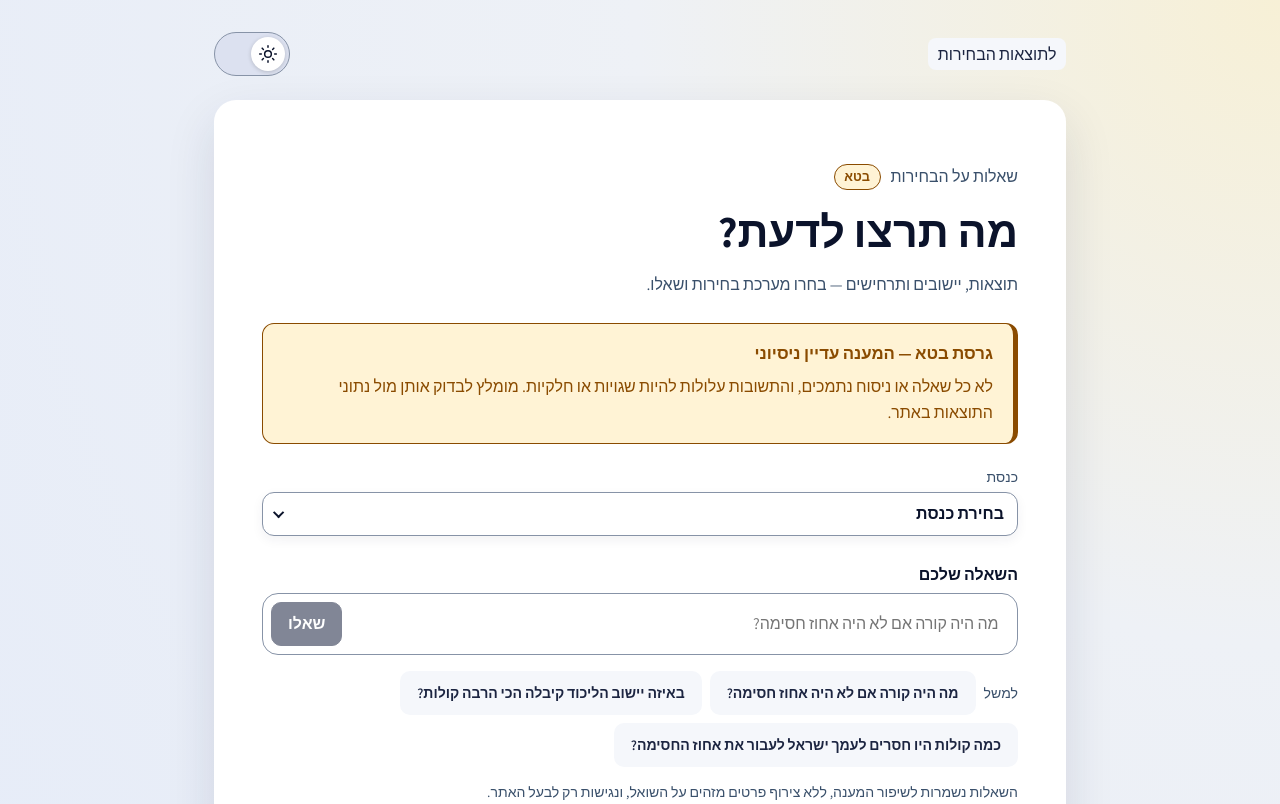
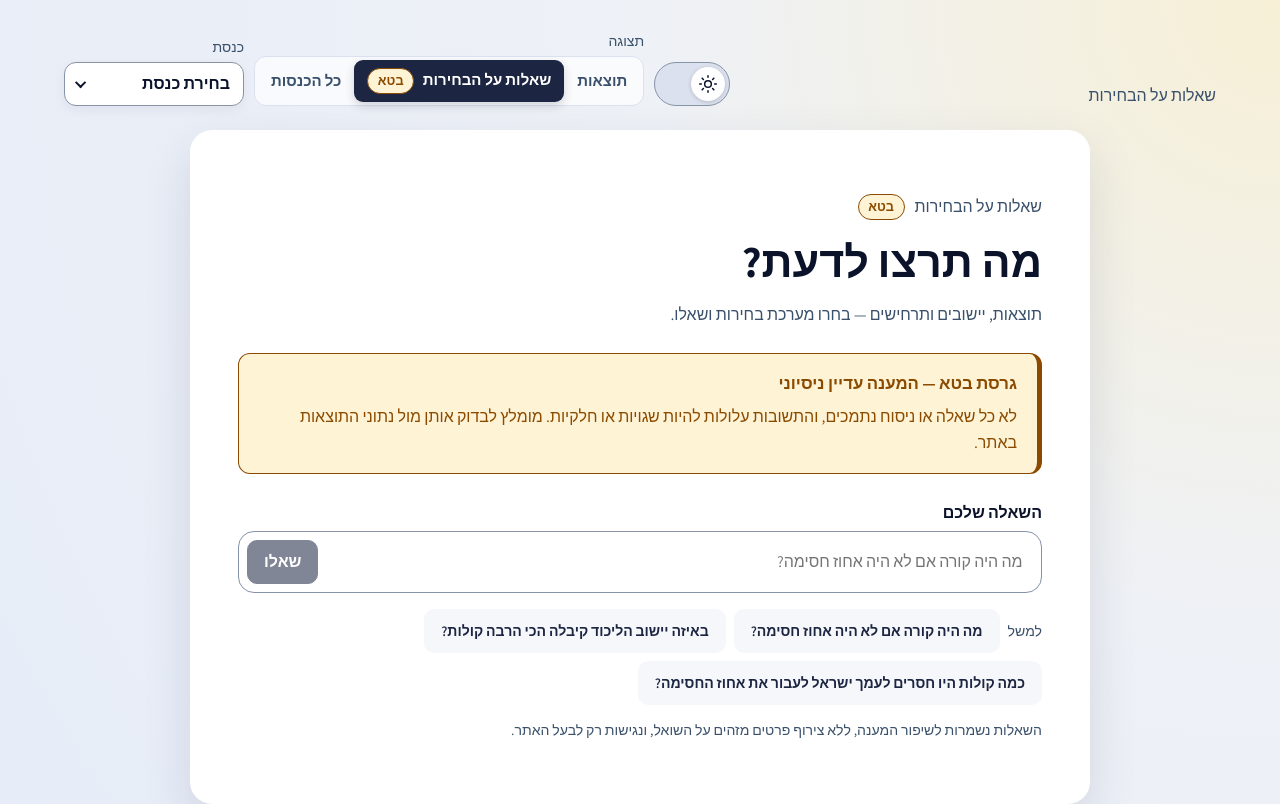
Before and after one commit to EladHeller/israel-elections, a React (Vite) app in the folder elections-client/: page /questions in a window 1280 px wide. Shown: the top 804 px of the page. Built offline with nearby package versions, Linux system fonts and the light colour scheme.

Commit message:
Integrate election questions into the shared navigation tabs (#569)
* Integrate election questions into the shared navigation tabs

* Verify question tab navigation with and without a selected election

```diff
--- a/elections-client/src/components/AppHeader.tsx
+++ b/elections-client/src/components/AppHeader.tsx
@@ -24,6 +24,7 @@ const VIEW_OPTIONS: { value: AppViewMode; label: string }[] = [
   { value: 'simulator', label: 'סימולטור' },
   { value: 'research', label: 'מחקר מפלגות' },
   { value: 'localities', label: 'יישובים' },
+  { value: 'questions', label: 'שאלות על הבחירות' },
   { value: 'summary', label: 'כל הכנסות' },
 ];
 
@@ -64,12 +65,11 @@ const AppHeader: React.FC<AppHeaderProps> = ({
               aria-pressed={viewMode === option.value}
               onClick={() => setViewMode(option.value)}
             >
-              {option.label}
+              {option.label}{option.value === 'questions' && <> <BetaBadge /></>}
             </button>
           ))}
         </div>
       </div>
-      <a className="ui-link questions-link" href={currentElection ? `/questions/${currentElection}` : "/questions"}>שאלות על הבחירות <BetaBadge /></a>
       {actions}
       <ElectionSelector
         value={currentElection}
--- a/elections-client/src/components/ElectionQuestions.tsx
+++ b/elections-client/src/components/ElectionQuestions.tsx
@@ -1,7 +1,6 @@
 import React, { useEffect, useRef, useState } from 'react';
-import { Link, useNavigate, useParams } from 'react-router-dom';
-import ElectionSelector from './ElectionSelector';
-import ThemeToggle from './ThemeToggle';
+import { useNavigate, useParams } from 'react-router-dom';
+import AppHeader from './AppHeader';
 import ResultsTimestamp from './ResultsTimestamp';
 import QuestionAnswer from './QuestionAnswer';
 import BetaBadge from './BetaBadge';
@@ -10,6 +9,7 @@ import { hasLocalityData, pollingStationSource } from '../lib/locality-availabil
 import { parseLocalities, parsePollingStations } from '../lib/party-research';
 import { executeElectionQuestion, parseElectionQuestion, type Answer, type QuestionQuery } from '../lib/election-questions';
 import { recordQuestion, type QuestionOutcome } from '../lib/question-log';
+import { phaseHasResults } from '../lib/election-manifest';
 
 const examples = ['מה היה קורה אם לא היה אחוז חסימה?', 'באיזה יישוב הליכוד קיבלה הכי הרבה קולות?', 'כמה קולות היו חסרים לעמך ישראל לעבור את אחוז החסימה?'];
 type Reply = { answer: Answer; kind: QuestionQuery['kind']; explanation: string; time?: string };
@@ -71,16 +71,19 @@ function QuestionScreen({ electionId }: { electionId: string }) {
     }
   };
   const validElection = !!electionId && data.availableElections.includes(electionId);
-  return <main className="screen election-questions" dir="rtl">
-    <header className="header"><Link className="ui-link" to={validElection ? `/results/${electionId}` : '/'}>לתוצאות הבחירות</Link><ThemeToggle /></header>
-    <section className="panel question-workspace">
+  return <div className="screen election-questions" dir="rtl">
+    <AppHeader statusText="שאלות על הבחירות" showSimulator={!!data.electionManifest && phaseHasResults(data.electionManifest.phase)}
+      isEdited={false} currentElection={validElection ? electionId : null}
+      availableElections={data.availableElections} viewMode="questions"
+      setCurrentElection={id => navigate(`/questions/${id}`)}
+      setViewMode={mode => navigate(mode === 'summary' ? '/summary' : validElection ? `/${mode}/${electionId}` : mode === 'questions' ? '/questions' : '/')} />
+    <main className="panel question-workspace">
       <div className="question-intro"><p className="subtitle">שאלות על הבחירות <BetaBadge /></p><h1>מה תרצו לדעת?</h1>
         <p>תוצאות, יישובים ותרחישים — בחרו מערכת בחירות ושאלו.</p></div>
       <aside className="question-beta-notice" aria-label="גרסת בטא">
         <strong>גרסת בטא — המענה עדיין ניסיוני</strong>
         <p>לא כל שאלה או ניסוח נתמכים, והתשובות עלולות להיות שגויות או חלקיות. מומלץ לבדוק אותן מול נתוני התוצאות באתר.</p>
       </aside>
-      <ElectionSelector value={validElection ? electionId : null} elections={data.availableElections} onChange={id => navigate(`/questions/${id}`)} />
       {electionId && data.availableElections.length > 0 && !validElection && <p role="alert">מערכת הבחירות אינה קיימת. בחרו מערכת מהרשימה.</p>}
       {data.error && <p role="alert">טעינת נתוני הבחירות נכשלה. אפשר לבחור שוב או לרענן את העמוד.</p>}
       {data.refreshError && <p role="status">{data.refreshError}</p>}
@@ -100,6 +103,6 @@ function QuestionScreen({ electionId }: { electionId: string }) {
         </article>}
         {saveFailed && <p className="question-caption" role="status">המענה זמין, אך שמירת השאלה נכשלה.</p>}
       </div>
-    </section>
-  </main>;
+    </main>
+  </div>;
 }
--- a/elections-client/src/styles.css
+++ b/elections-client/src/styles.css
@@ -231,6 +231,7 @@ body {
 
 .view-switcher {
   display: flex;
+  flex-wrap: wrap;
   padding: 3px;
   border: 1px solid var(--ink-20);
   border-radius: 12px;
@@ -1918,11 +1919,9 @@ a { color: var(--ink-70); transition: color .15s ease; }
 a:hover { color: var(--ink-90); }
 .ui-link { display: inline-flex; gap: .4rem; align-items: center; padding: .35rem .6rem; border-radius: 8px; background: var(--surface-muted); }
 a:focus-visible, button:focus-visible, select:focus-visible, input:focus-visible { outline: 3px solid var(--accent); outline-offset: 3px; }
-.election-questions { max-width: 900px; margin-inline: auto; }
-.election-questions .header { display: flex; justify-content: space-between; align-items: center; }
-.question-workspace { padding: clamp(20px, 5vw, 48px); }
+.question-workspace { max-width: 900px; margin-inline: auto; padding: clamp(20px, 5vw, 48px); }
 .beta-badge { display: inline-flex; align-items: center; flex-shrink: 0; padding: .15rem .6rem; border: 1px solid currentColor; border-radius: 999px; background: var(--selection-background); color: var(--warning-text); font-size: .8rem; font-weight: 800; line-height: 1.5; white-space: nowrap; }
-.questions-link { min-height: 44px; flex-wrap: wrap; }
+.view-switcher button .beta-badge { margin-inline-start: .35rem; }
 .question-beta-notice { margin-block: 0 24px; padding: 16px 20px; border: 1px solid var(--warning-text); border-inline-start-width: 5px; border-radius: 12px; background: var(--selection-background); color: var(--warning-text); line-height: 1.65; }
 .question-beta-notice strong { font-size: 1.05rem; }
 .question-beta-notice p { margin: .4rem 0 0; }
--- a/elections-client/src/types.ts
+++ b/elections-client/src/types.ts
@@ -31,7 +31,7 @@ export interface BlocsConfig {
 
 export type PartyNames = Record<string, string>;
 
-export type AppViewMode = 'results' | 'simulator' | 'summary' | 'research' | 'localities';
+export type AppViewMode = 'results' | 'simulator' | 'summary' | 'research' | 'localities' | 'questions';
 
 export type ElectionPhase =
   | 'beforeLists'
```
Also changed, not shown: 2 other files (tests, documents, lock files or other folders).
